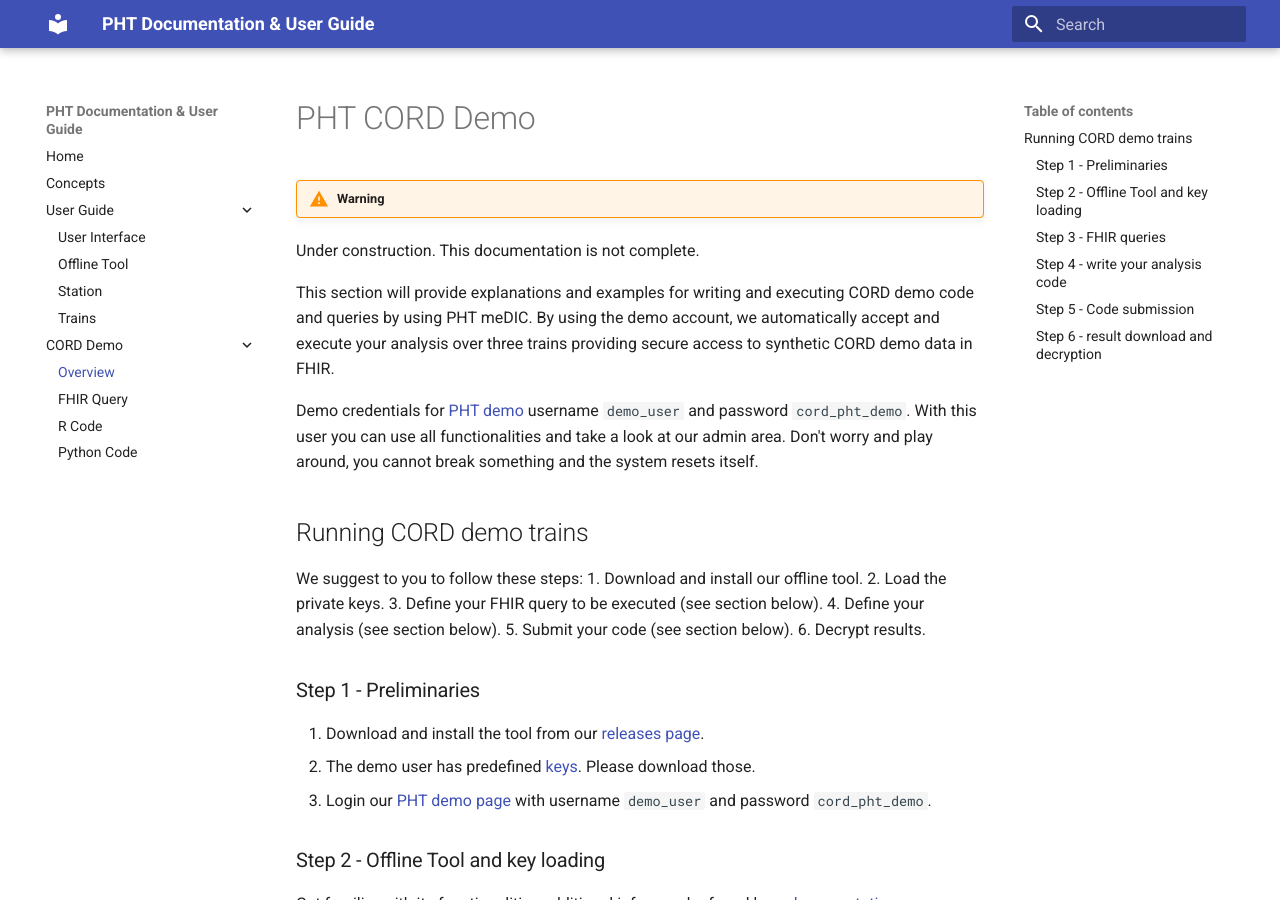
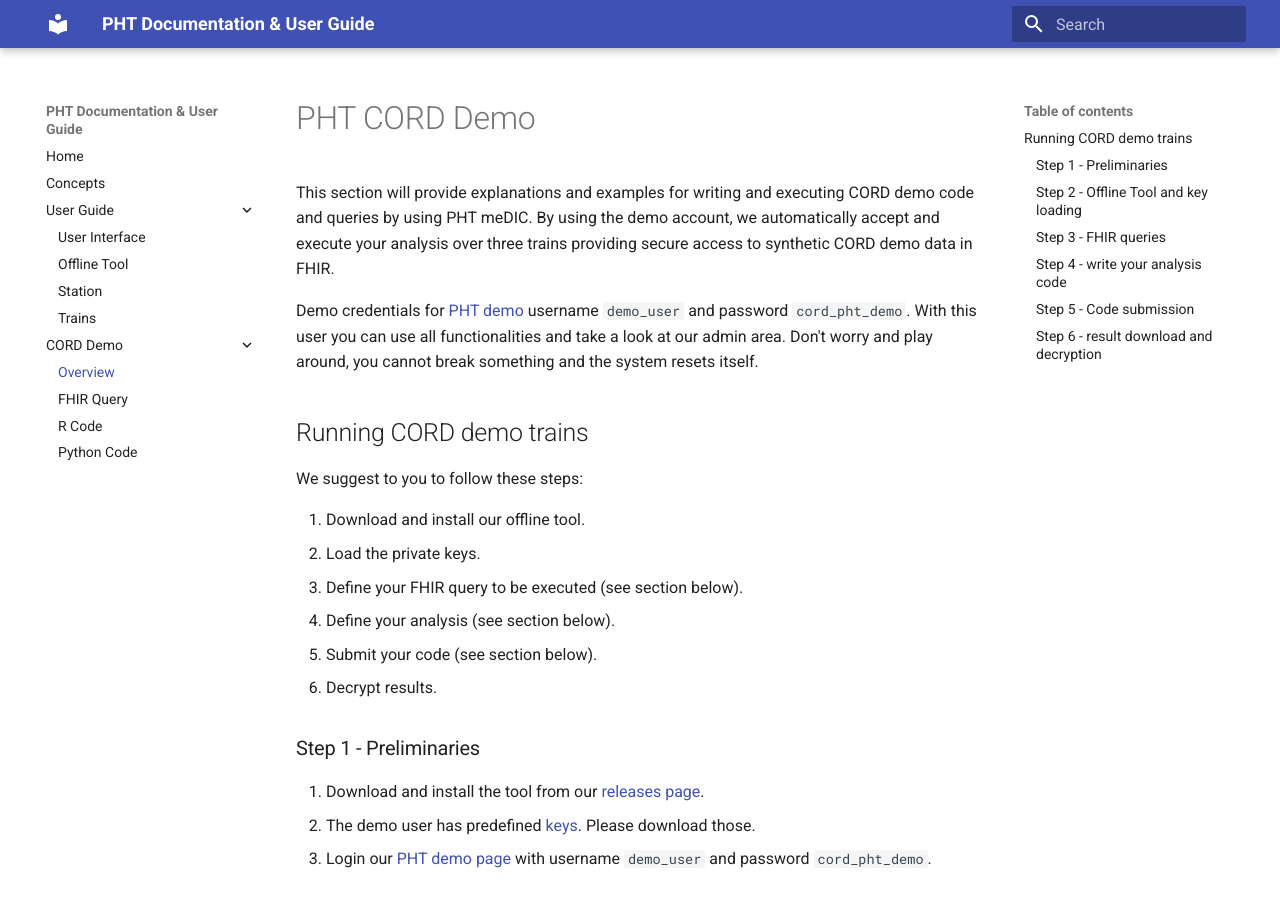
Before and after one commit to PHT-Medic/documentation, an MkDocs documentation site: the page built from docs/cord_demo.md, in a window 1280 px wide and 900 px high. Built offline with MkDocs 1.6.1 and Material for MkDocs 9.7.7, drawn with Linux system fonts in a browser that asks for light colours.

Commit message:
Fix styling

```diff
--- a/docs/cord_demo.md
+++ b/docs/cord_demo.md
@@ -1,7 +1,4 @@
 # PHT CORD Demo
-!!! warning
-Under construction. This documentation is not complete.
-
 This section will provide explanations and examples for writing and executing CORD demo code and queries by using PHT meDIC.
 By using the demo account, we automatically accept and execute your analysis over three trains providing secure access to synthetic
 CORD demo data in FHIR.
@@ -11,12 +8,14 @@ take a look at our admin area. Don't worry and play around, you cannot break som
 
 ## Running CORD demo trains
 We suggest to you to follow these steps:
+
 1. Download and install our offline tool.
 2. Load the private keys.
 3. Define your FHIR query to be executed (see section below).
 4. Define your analysis (see section below).
 5. Submit your code (see section below).
 6. Decrypt results.
+
 
 ### Step 1 - Preliminaries
 1. Download and install the tool from our [releases page](https://github.com/PHT-Medic/offline-tool/releases).
```
